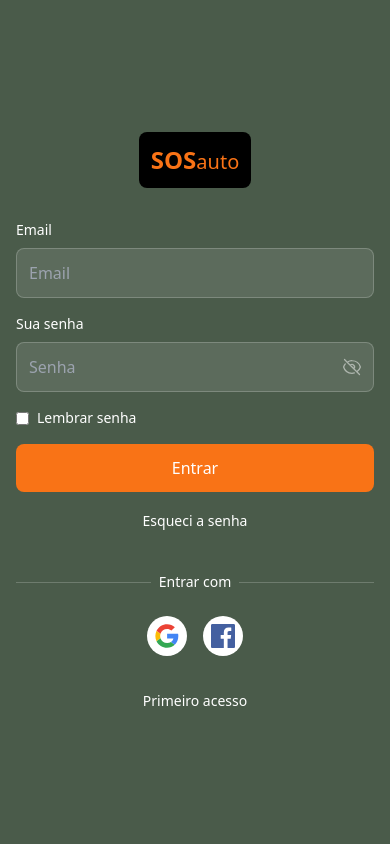
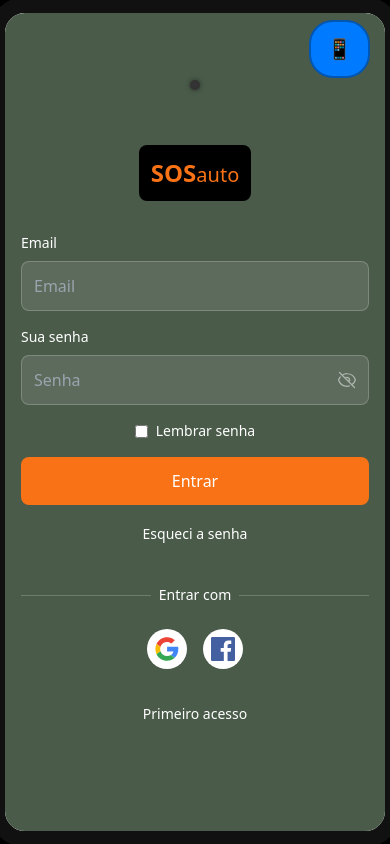
Before and after one commit to sos-auto-save/prototic, a React (Vite) app: page / in a window 390 px wide. Built offline with nearby package versions, Linux system fonts and the light colour scheme.

Commit message:
criando tela mobile/desktop

```diff
--- a/src/App.jsx
+++ b/src/App.jsx
@@ -12,11 +12,12 @@
     <BrowserRouter>
       <Routes>
 
-        <Route path="/" element={<LoginForm />} />
-        <Route path="/signup" element={<SignupForm />} />
+
 
 
         <Route element={<Layout />}>
+          <Route path="/" element={<LoginForm />} />
+          <Route path="/signup" element={<SignupForm />} />
           <Route path="*" element={<ErrorPage404 />} />
         </Route>
       </Routes>
--- a/src/Layout/index.jsx
+++ b/src/Layout/index.jsx
@@ -1,9 +1,19 @@
 import { Outlet } from 'react-router-dom';
+import './layout.css';
+
+import { useState } from 'react';
+import { ResponsiveToggle } from '../components/Responsive';
 
 export const Layout = () => {
+  const [isMobile, setIsMobile] = useState(true);
+
   return (
-    <main>
-      <Outlet />
-    </main>
+    <div className={`device-frame ${isMobile ? 'mobile' : 'desktop'}`}>
+      <ResponsiveToggle onToggle={setIsMobile} />
+      {isMobile && <div className="camera"></div>}
+      <main className="device-content">
+        <Outlet />
+      </main>
+    </div>
   );
 };
--- /dev/null
+++ b/src/Layout/layout.css
@@ -0,0 +1,89 @@
+
+.toggle-button {
+    padding: 12px 16px;
+    border-radius: 24px;
+    border: 2px solid transparent;
+    cursor: pointer;
+    font-size: 20px;
+    transition: background 0.3s, border-color 0.3s;
+    z-index: 20;
+    position: absolute;
+    top: 20px;
+    right: 20px;
+}
+
+.toggle-button.mobile {
+    background-color: #007BFF;
+    color: white;
+    border-color: #0056b3;
+}
+
+.toggle-button.desktop {
+    background-color: #CCCCCC;
+    color: black;
+    border-color: #999999;
+}
+
+
+body, html {
+    margin: 0;
+    padding: 0;
+    overflow: hidden;
+}
+
+.device-frame {
+    width: 100vw;
+    height: 100vh;
+    background: #000;
+    position: relative;
+    display: flex;
+    justify-content: center;
+    align-items: center;
+}
+
+.device-content {
+    width: 412px;
+    height: 850px;
+    border: 16px solid #111;
+    border-radius: 36px;
+    box-shadow: 0 0 30px rgba(0, 0, 0, 0.5);
+    background: #fff;
+    position: absolute;
+    top: 50%;
+    left: 50%;
+    transform: translate(-50%, -50%);
+    overflow: hidden;
+    box-sizing: border-box;
+    z-index: 1;
+}
+
+.camera {
+    position: absolute;
+    top: 80px;
+    left: 50%;
+    transform: translateX(-50%);
+    width: 10px;
+    height: 10px;
+    border-radius: 50%;
+    background: #333;
+    box-shadow: 0 0 5px rgba(0, 0, 0, 0.5);
+    z-index: 10;
+}
+
+.flex {
+    display: flex;
+    justify-content: center;
+    align-items: center;
+}
+
+.mb-4 {
+    margin-bottom: 1rem;
+}
+
+
+.device-frame.desktop .device-content {
+    border-radius: 0px;
+    border: none;
+    width: 100%;
+    height: 100%;
+}
--- a/src/Pages/Login/index.jsx
+++ b/src/Pages/Login/index.jsx
@@ -6,7 +6,7 @@
   const [formData, setFormData] = useState({
     email: '',
     password: '',
-    rememberPassword: false
+    rememberPassword: false,
   });
 
   const handleSubmit = (e) => {
@@ -15,9 +15,8 @@
   };
 
   return (
-
     <div className="min-h-screen bg-[#4A5B4A] flex items-center justify-center p-4">
-      <div className="w-full max-w-md space-y-6">
+      <div className="w-full max-w-sm md:max-w-md lg:max-w-lg space-y-6">
         {/* Logo */}
         <div className="flex justify-center mb-8">
           <div className="bg-black rounded-lg p-3 inline-block">
@@ -26,9 +25,7 @@
           </div>
         </div>
 
-
         <form onSubmit={handleSubmit} className="space-y-4">
-
           <div className="space-y-2">
             <label className="block text-white text-sm">Email</label>
             <input
@@ -37,7 +34,6 @@
               className="w-full p-3 rounded-lg bg-white/10 border border-white/20 text-white focus:outline-none focus:ring-2 focus:ring-orange-500"
             />
           </div>
-
 
           <div className="space-y-2">
             <label className="block text-white text-sm">Sua senha</label>
@@ -66,7 +62,6 @@
             </div>
           </div>
 
-
           <div className="flex items-center">
             <input
               type="checkbox"
@@ -78,7 +73,6 @@
             </label>
           </div>
 
-
           <button
             type="submit"
             className="w-full bg-orange-500 text-white p-3 rounded-lg font-medium hover:bg-orange-600 transition-colors"
@@ -86,13 +80,11 @@
             Entrar
           </button>
 
-
           <div className="text-center">
             <a href="#" className="text-white text-sm hover:underline">
               Esqueci a senha
             </a>
           </div>
-
 
           <div className="pt-6">
             <div className="relative">
@@ -114,12 +106,11 @@
             </div>
           </div>
 
-          {/* First Access Link */}
+
           <div className="text-center pt-4">
             <Link to={"/signup"} className="text-white text-sm hover:underline">
               Primeiro acesso
             </Link>
-
           </div>
         </form>
       </div>
--- /dev/null
+++ b/src/components/Responsive/index.jsx
@@ -0,0 +1,25 @@
+import React, { useState } from 'react';
+
+export const ResponsiveToggle = ({ onToggle }) => {
+    const [isMobile, setIsMobile] = useState(true);
+
+    const handleToggle = () => {
+      setIsMobile(!isMobile);
+      onToggle(!isMobile);
+    };
+
+    return (
+      <div className="flex justify-center mb-4">
+        <button
+          onClick={handleToggle}
+          className={`toggle-button ${isMobile ? 'mobile' : 'desktop'}`}
+        >
+          {isMobile ? (
+            <span role="img" aria-label="mobile">📱</span>
+          ) : (
+            <span role="img" aria-label="computer">💻</span>
+          )}
+        </button>
+      </div>
+    );
+};
```
